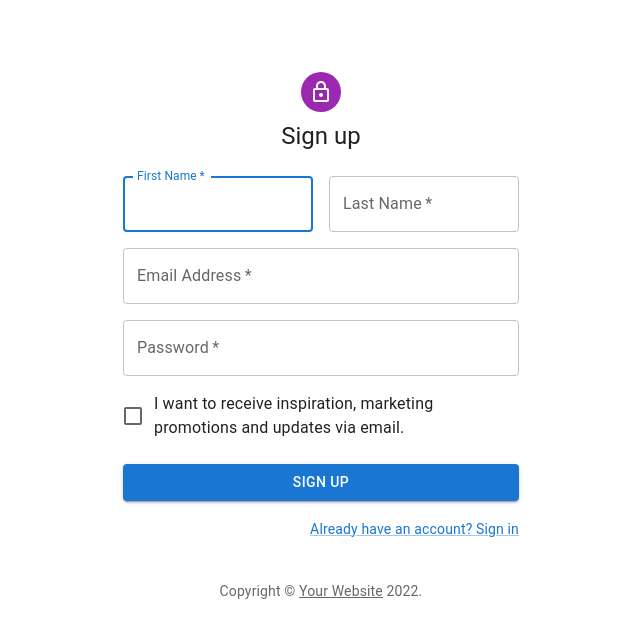
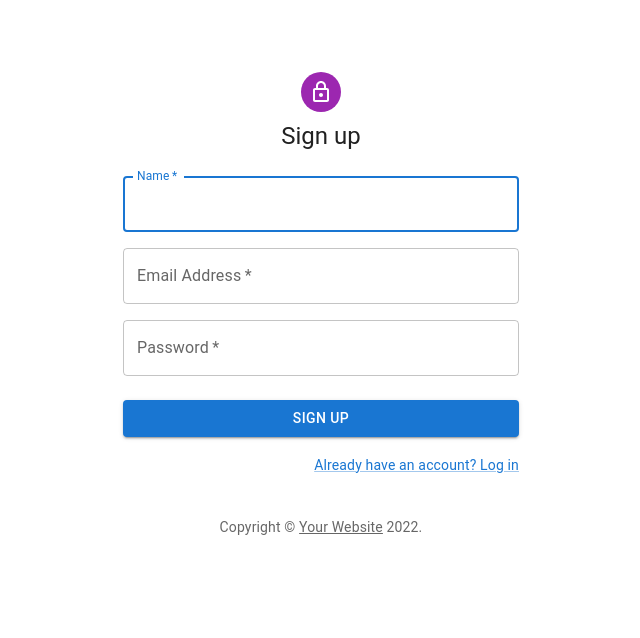
Before and after one commit to RP-72/vendor-eyes-frontend, a React (Create React App) app: page /register in a window 1280 px wide. Shown: the top 638 px of the page, without its empty margins (319-959 px from the left). Built offline with nearby package versions, Linux system fonts and the light colour scheme.

Commit message:
login register and dropzone

```diff
--- /dev/null
+++ b/src/constants.js
@@ -0,0 +1,15 @@
+const base_url = "http://10.1.184.19:5000"
+const uploadSales = base_url + "/upload/sales"
+const uploadInventory = base_url + "/upload/inventory"
+const register = base_url + "/auth/register"
+const login = base_url + "/auth/login"
+
+
+const urls = {
+    base_url,
+    uploadSales,
+    uploadInventory,
+    register,
+    login
+}
+export default urls
--- a/src/pages/login/index.js
+++ b/src/pages/login/index.js
@@ -96,7 +96,7 @@ export default function SignIn() {
                 </Link>
               </Grid>
               <Grid item>
-                <Link href="#" variant="body2">
+                <Link href="/register" variant="body2">
                   {"Don't have an account? Sign Up"}
                 </Link>
               </Grid>
--- a/src/pages/register/index.js
+++ b/src/pages/register/index.js
@@ -12,6 +12,11 @@ import LockOutlinedIcon from '@mui/icons-material/LockOutlined';
 import Typography from '@mui/material/Typography';
 import Container from '@mui/material/Container';
 import { createTheme, ThemeProvider } from '@mui/material/styles';
+import axios from "axios"
+import urls from "../../constants"
+import { useDispatch } from 'react-redux';
+import {setIsAuthenticated, setAuthToken} from "../../redux/slices/authSlice"
+import { redirect } from "react-router-dom";
 
 function Copyright(props) {
   return (
@@ -29,6 +34,11 @@ function Copyright(props) {
 const theme = createTheme();
 
 export default function SignUp() {
+  const [name, setName] = React.useState("")
+  const [email, setEmail] = React.useState("")
+  const [password, setPassword] = React.useState("")
+
+  const dispatch = useDispatch()
   const handleSubmit = (event) => {
     event.preventDefault();
     const data = new FormData(event.currentTarget);
@@ -58,25 +68,15 @@ export default function SignUp() {
           </Typography>
           <Box component="form" noValidate onSubmit={handleSubmit} sx={{ mt: 3 }}>
             <Grid container spacing={2}>
-              <Grid item xs={12} sm={6}>
+              <Grid item xs={12} sm={12}>
                 <TextField
                   autoComplete="given-name"
-                  name="firstName"
+                  name="Name"
                   required
                   fullWidth
-                  id="firstName"
-                  label="First Name"
+                  label="Name"
                   autoFocus
-                />
-              </Grid>
-              <Grid item xs={12} sm={6}>
-                <TextField
-                  required
-                  fullWidth
-                  id="lastName"
-                  label="Last Name"
-                  name="lastName"
-                  autoComplete="family-name"
+                  onChange={(e) => setName(e.target.value)}
                 />
               </Grid>
               <Grid item xs={12}>
@@ -87,6 +87,7 @@ export default function SignUp() {
                   label="Email Address"
                   name="email"
                   autoComplete="email"
+                  onChange={(e) => setEmail(e.target.value)}
                 />
               </Grid>
               <Grid item xs={12}>
@@ -98,12 +99,7 @@ export default function SignUp() {
                   type="password"
                   id="password"
                   autoComplete="new-password"
-                />
-              </Grid>
-              <Grid item xs={12}>
-                <FormControlLabel
-                  control={<Checkbox value="allowExtraEmails" color="primary" />}
-                  label="I want to receive inspiration, marketing promotions and updates via email."
+                  onChange={(e) => setPassword(e.target.value)}
                 />
               </Grid>
             </Grid>
@@ -118,7 +114,7 @@ export default function SignUp() {
             <Grid container justifyContent="flex-end">
               <Grid item>
                 <Link href="#" variant="body2">
-                  Already have an account? Sign in
+                  Already have an account? Log in
                 </Link>
               </Grid>
             </Grid>
--- a/src/pages/upload/Dropzone/index.js
+++ b/src/pages/upload/Dropzone/index.js
@@ -5,7 +5,7 @@ import Box from '@mui/material/Box';
 import CancelIcon from '@mui/icons-material/Cancel';
 import axios from 'axios';
 
-export default function Dropzone({type}) {
+export default function Dropzone({uploadUrl}) {
   // drag state
   const [dragActive, setDragActive] = useState(false);
   const [file, setFile] = useState(null);
@@ -36,7 +36,7 @@ export default function Dropzone({type}) {
 
     const formData = new FormData();
     formData.append('file', file);
-    axios.post(`http://localhost:5000/upload/${type}`, formData, {
+    axios.post(uploadUrl, formData, {
       headers: {
         'Content-Type': 'multipart/form-data'
       }
--- a/src/pages/upload/index.js
+++ b/src/pages/upload/index.js
@@ -8,9 +8,9 @@ import { setToast } from "../../redux/slices/toastSlice";
 import "./style.css";
 import Sidebar from "../../sidebar";
 import Dropzone from "./Dropzone";
+import urls from "../../constants"
 
-
-const UploadSection = ({title, type}) => {
+const UploadSection = ({title, uploadUrl}) => {
   return(
     <div
       style={{display: "flex", flexDirection: "column", justifyContent: "center"}}
@@ -22,7 +22,7 @@ const UploadSection = ({title, type}) => {
           marginBottom: "1rem",
         }}
       >{title}</div>
-      <Dropzone type={type} />
+      <Dropzone uploadUrl={uploadUrl} />
 
     </div>
   )
@@ -35,8 +35,8 @@ const Upload = () => {
         <div className="w-10/12 scrollable">
           <Header />
           <div style={{display: "flex", alignItems: "centre", justifyContent:"space-evenly" }}>
-            <UploadSection title="Add Sales data" type="sale" />
-            <UploadSection title="Update Inventory" type="inventory" />
+            <UploadSection title="Add Sales data" uploadUrl={urls.uploadSales} />
+            <UploadSection title="Update Inventory" uploadUrl={urls.uploadInventory} />
           </div>
         </div>
       </div>
```
